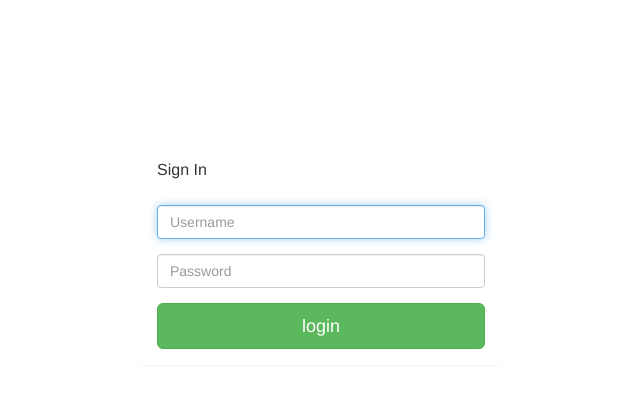
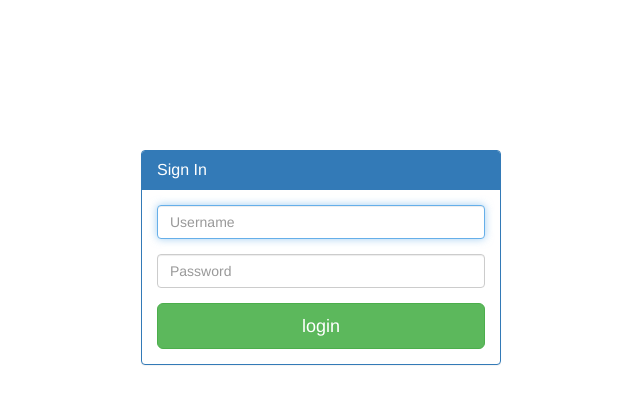
Before and after one commit to jacobm001/independence_water, a PHP site: page /login.php in a window 1280 px wide. Shown: the top 404 px of the page, without its empty margins (319-959 px from the left). Run offline with PHP 8.4, Linux system fonts and the light colour scheme.

Commit message:
panel-primary for blue theme
Signed-off-by: Alexander Merrill <merrilal@onid.oregonstate.edu>

```diff
--- a/login.php
+++ b/login.php
@@ -25,7 +25,7 @@ session_start();//session starts here
 <div class="container">
 	<div class="row">
 		<div class="col-md-4 col-md-offset-4">
-			<div class="login-panel panel">
+			<div class="login-panel panel panel-primary">
 				<div class="panel-heading">
 					<h3 class="panel-title">Sign In</h3>
 				</div>
```
